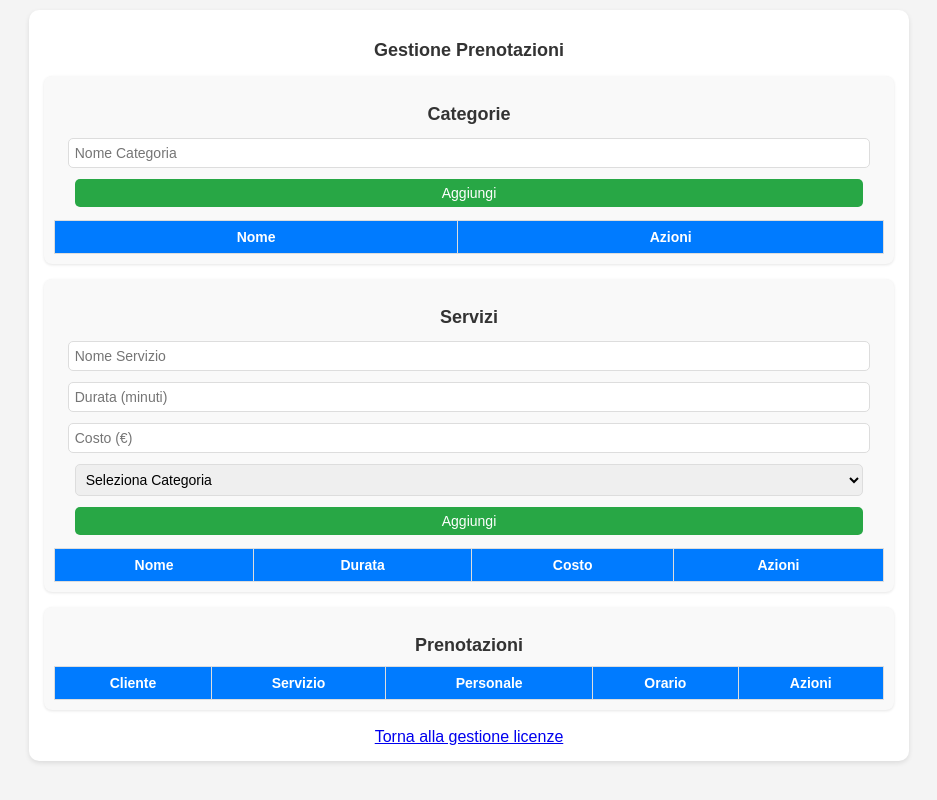
After one commit to Ettorelg/online, a Flask app: template templates/gestisci_prenotazioni.html in a window 1280 px wide. The commit adds this page. Shown: the whole page, without its empty margins (171-1108 px from the left). Run offline with Flask 3, Linux system fonts and the light colour scheme; the template is opened without the code that fills it, so the values that code supplies are empty; some libraries are stand-ins or nearby versions.

Commit message:
Add files via upload

```diff
--- /dev/null
+++ b/templates/gestisci_prenotazioni.html
@@ -0,0 +1,247 @@
+<!DOCTYPE html>
+<html lang="it">
+<head>
+    <meta charset="UTF-8">
+    <meta name="viewport" content="width=device-width, initial-scale=1.0">
+    <title>Gestione Prenotazioni</title>
+	<style>
+		body {
+			font-family: Arial, sans-serif;
+			text-align: center;
+			background: #f4f4f4;
+			margin: 0;
+			padding: 10px;
+		}
+
+		.container {
+			max-width: 850px;
+			margin: auto;
+			background: white;
+			padding: 15px;
+			border-radius: 10px;
+			box-shadow: 0 2px 5px rgba(0, 0, 0, 0.1);
+		}
+
+		h2, h3 {
+			color: #333;
+			margin-bottom: 10px;
+			font-size: 18px;
+		}
+
+		table {
+			width: 100%;
+			border-collapse: collapse;
+			margin-top: 10px;
+			font-size: 14px;
+		}
+
+		th, td {
+			padding: 8px;
+			text-align: center;
+			border: 1px solid #ddd;
+		}
+
+		th {
+			background: #007bff;
+			color: white;
+		}
+
+		input, select, button {
+			width: 95%;
+			padding: 6px;
+			margin: 3px 0;
+			border: 1px solid #ddd;
+			border-radius: 5px;
+			font-size: 14px;
+		}
+
+		button {
+			background: #28a745;
+			color: white;
+			border: none;
+			cursor: pointer;
+			padding: 6px;
+			transition: 0.3s ease-in-out;
+			font-size: 14px;
+		}
+
+		button:hover {
+			background: #218838;
+		}
+
+		.btn-delete {
+			background: #dc3545;
+			padding: 4px;
+			font-size: 12px;
+		}
+
+		.btn-delete:hover {
+			background: #c82333;
+		}
+
+		.btn-edit {
+			background: #ffc107;
+			color: black;
+			padding: 4px;
+			font-size: 12px;
+		}
+
+		.btn-edit:hover {
+			background: #e0a800;
+		}
+
+		.section {
+			margin-top: 15px;
+			padding: 10px;
+			background: #f9f9f9;
+			border-radius: 8px;
+			box-shadow: 0 1px 3px rgba(0, 0, 0, 0.1);
+		}
+
+		form {
+			display: flex;
+			flex-wrap: wrap;
+			gap: 5px;
+			justify-content: center;
+		}
+
+		@media (max-width: 768px) {
+			input, select, button {
+				width: 100%;
+			}
+
+			th, td {
+				font-size: 12px;
+				padding: 6px;
+			}
+
+			button {
+				padding: 5px;
+				font-size: 12px;
+			}
+
+			.container {
+				padding: 10px;
+			}
+
+			.section {
+				padding: 8px;
+			}
+		}
+	</style>
+
+</head>
+<body>
+
+    <div class="container">
+        <h2>Gestione Prenotazioni</h2>
+
+        <!-- Gestione Categorie -->
+        <div class="section">
+            <h3>Categorie</h3>
+            <form method="POST">
+                <input type="text" name="nome_categoria" placeholder="Nome Categoria" required>
+                <button type="submit" name="azione" value="aggiungi_categoria">Aggiungi</button>
+            </form>
+            <table>
+                <tr>
+                    <th>Nome</th>
+                    <th>Azioni</th>
+                </tr>
+                {% for categoria_id, categoria_nome in categorie %}
+                <tr>
+                    <td>{{ categoria_nome }}</td>
+                    <td>
+                        <form method="POST" style="display:inline;">
+                            <input type="hidden" name="categoria_id" value="{{ categoria_id }}">
+                            <input type="text" name="nuovo_nome" placeholder="Modifica Nome">
+                            <button type="submit" class="btn-edit" name="azione" value="modifica_categoria">Salva</button>
+                            <button type="submit" class="btn-delete" name="azione" value="elimina_categoria">X</button>
+                        </form>
+                    </td>
+                </tr>
+                {% endfor %}
+            </table>
+        </div>
+
+        <!-- Gestione Servizi -->
+        <div class="section">
+            <h3>Servizi</h3>
+            <form method="POST">
+                <input type="text" name="nome_servizio" placeholder="Nome Servizio" required>
+                <input type="number" name="tempo_servizio" placeholder="Durata (minuti)" required>
+                <input type="number" step="0.01" name="costo_servizio" placeholder="Costo (€)" required>
+                <select name="categoria_id" required>
+                    <option value="">Seleziona Categoria</option>
+                    {% for categoria_id, categoria_nome in categorie %}
+                    <option value="{{ categoria_id }}">{{ categoria_nome }}</option>
+                    {% endfor %}
+                </select>
+                <button type="submit" name="azione" value="aggiungi_servizio">Aggiungi</button>
+            </form>
+            <table>
+                <tr>
+                    <th>Nome</th>
+                    <th>Durata</th>
+                    <th>Costo</th>
+                    <th>Azioni</th>
+                </tr>
+                {% for servizio_id, servizio_nome, durata, costo, categoria_nome in servizi %}
+                <tr>
+                    <td>{{ servizio_nome }}</td>
+                    <td>{{ durata }} min</td>
+                    <td>{{ costo }} €</td>
+                    <td>
+                        <form method="POST" style="display:inline;">
+                            <input type="hidden" name="servizio_id" value="{{ servizio_id }}">
+                            <input type="text" name="nuovo_nome" placeholder="Modifica Nome">
+                            <input type="number" name="nuova_durata" placeholder="Durata">
+                            <input type="number" step="0.01" name="nuovo_costo" placeholder="Costo">
+                            <button type="submit" class="btn-edit" name="azione" value="modifica_servizio">Salva</button>
+                            <button type="submit" class="btn-delete" name="azione" value="elimina_servizio">X</button>
+                        </form>
+                    </td>
+                </tr>
+                {% endfor %}
+            </table>
+        </div>
+
+        <!-- Gestione Prenotazioni -->
+        <div class="section">
+            <h3>Prenotazioni</h3>
+            <table>
+                <tr>
+                    <th>Cliente</th>
+                    <th>Servizio</th>
+                    <th>Personale</th>
+                    <th>Orario</th>
+                    <th>Azioni</th>
+                </tr>
+                {% for prenotazione_id, cliente_nome, servizio_nome, personale_nome, orario in prenotazioni %}
+                <tr>
+                    <td>{{ cliente_nome }}</td>
+                    <td>{{ servizio_nome }}</td>
+                    <td>{{ personale_nome }}</td>
+                    <td>{{ orario }}</td>
+                    <td>
+                        <form method="POST" style="display:inline;">
+                            <input type="hidden" name="prenotazione_id" value="{{ prenotazione_id }}">
+                            <input type="text" name="nuovo_cliente" placeholder="Modifica Cliente">
+                            <input type="text" name="nuovo_servizio" placeholder="Nuovo Servizio">
+                            <input type="text" name="nuovo_personale" placeholder="Nuovo Personale">
+                            <input type="datetime-local" name="nuovo_orario">
+                            <button type="submit" class="btn-edit" name="azione" value="modifica_prenotazione">Salva</button>
+                            <button type="submit" class="btn-delete" name="azione" value="elimina_prenotazione">X</button>
+                        </form>
+                    </td>
+                </tr>
+                {% endfor %}
+            </table>
+        </div>
+
+        <br>
+        <a href="/gestisci_licenze/{{ user_id }}">Torna alla gestione licenze</a>
+    </div>
+
+</body>
+</html>
```
Also changed, not shown: templates/gestione_prenotazioni.html (added, +52 -0 lines), templates/gestisci_eliminacode.html (added, +171 -0 lines), templates/gestisci_licenze.html (+33 -76 lines).
